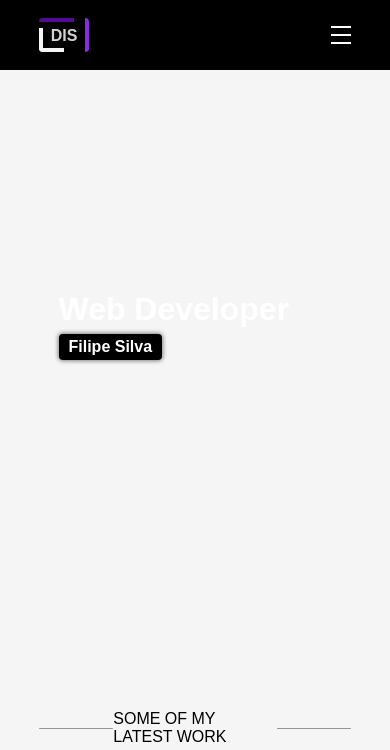
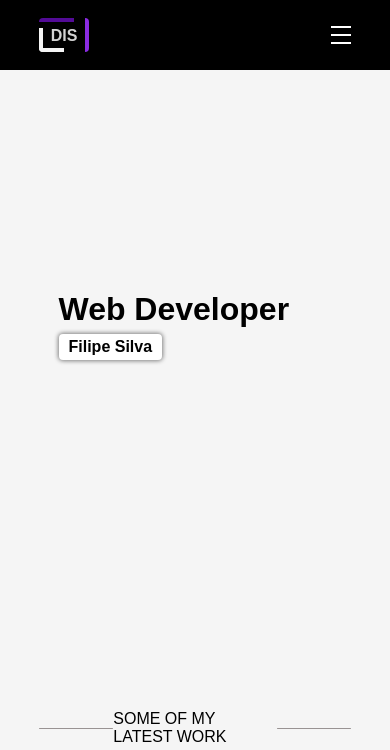
Before and after one commit to Filipe5G/meu-portifolio, a plain HTML site: page index.html in a window 390 px wide. Shown: the top 750 px of the page. Drawn offline with Linux system fonts and the light colour scheme.

Commit message:
versão 03

```diff
--- a/style.css
+++ b/style.css
@@ -434,12 +434,7 @@ footer .socialMedia{
         display: flex;
     }
 
-    .profissionalInfo{
-        color: white;
-    }
-
     .profissionalInfo p{
-        background-color: black;
         padding: 4px 10px;
     }
 
```
